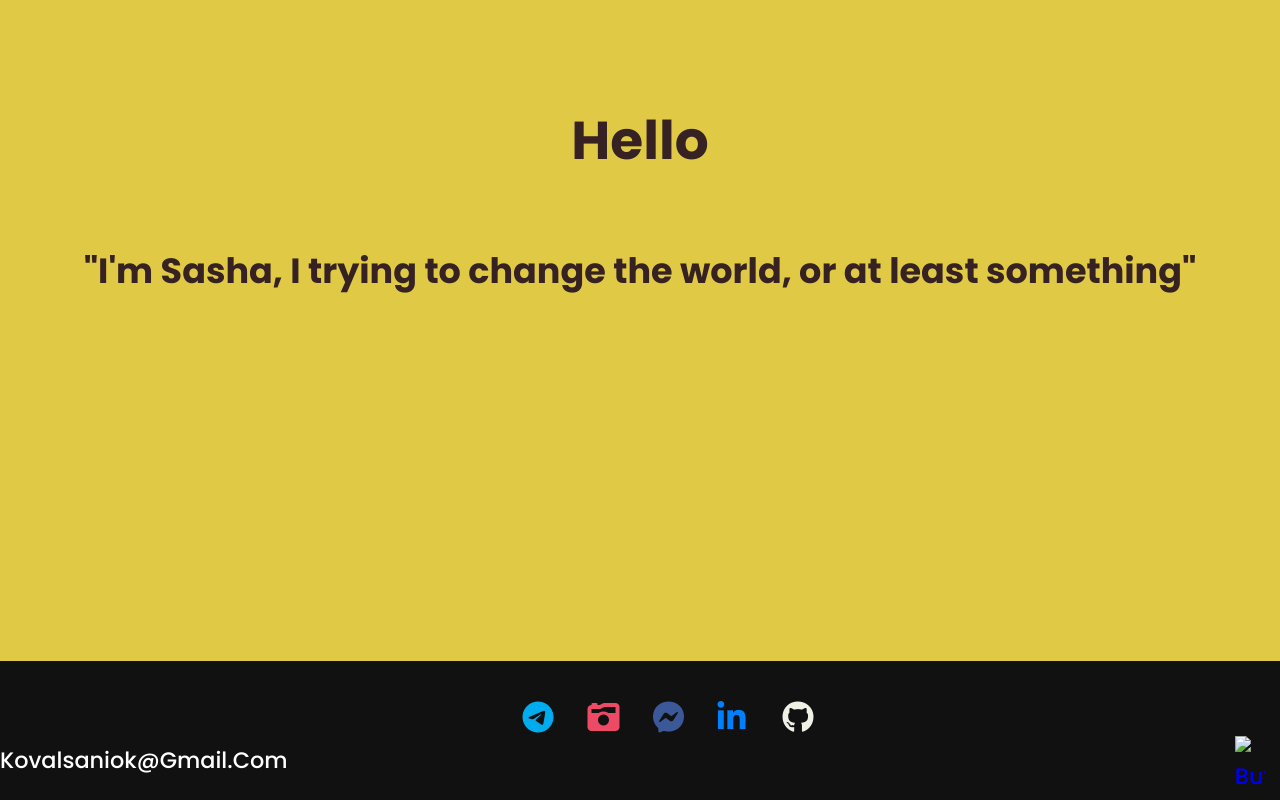
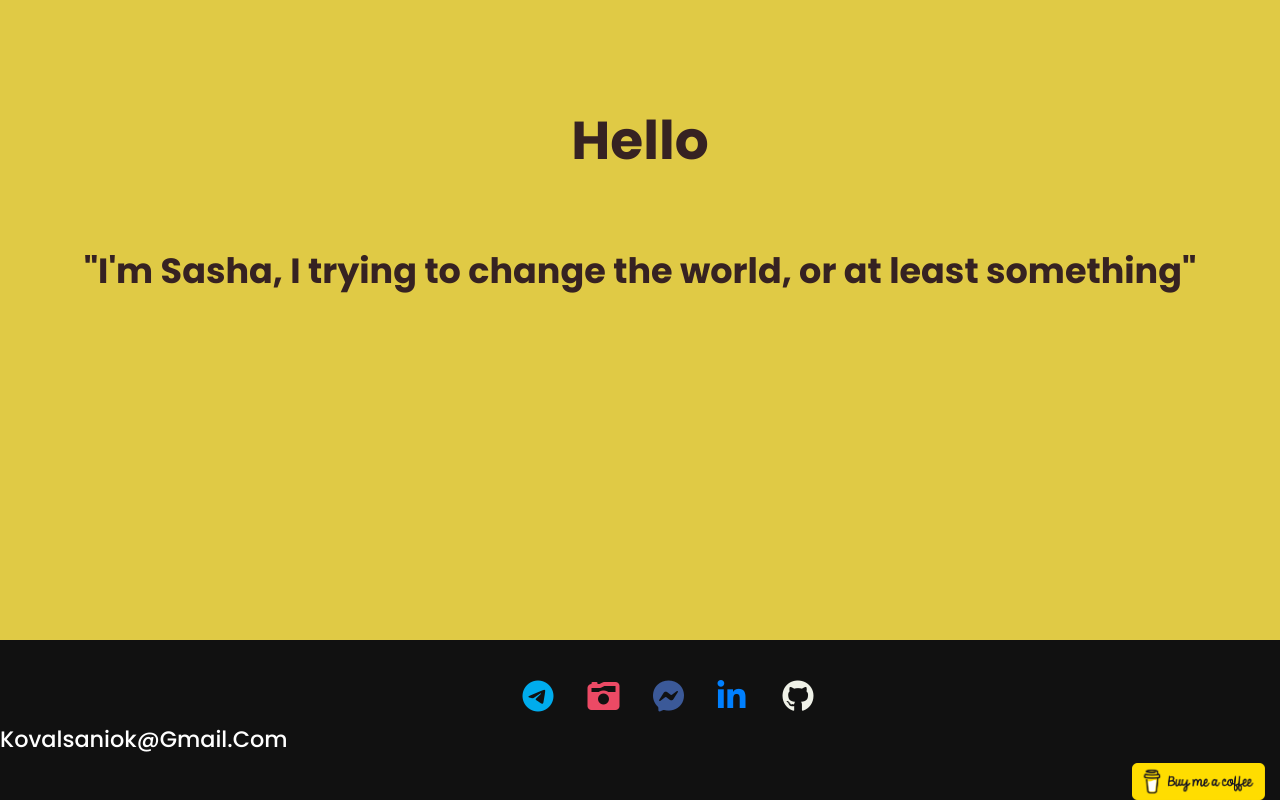
Before and after one commit to saniok92/webpage_sample, a plain HTML site: page index.html in a window 1280 px wide. Drawn offline with Linux system fonts and the light colour scheme.

Commit message:
change path for img

```diff
--- a/index.html
+++ b/index.html
@@ -38,7 +38,7 @@
     <div class="footer-bottom">
       <span>kovalsaniok@gmail.com</span>
       <div class="footer-cofe">
-        <span><a href="https://www.buymeacoffee.com/kovalsaniok" target="_blank"><img src="bmc-button.png" alt="buymeacoffee_link"></a></span>
+        <span><a href="https://www.buymeacoffee.com/kovalsaniok" target="_blank"><img src="images/bmc-button.png" alt="buymeacoffee_link"></a></span>
       </div>
     </div>
 
```
